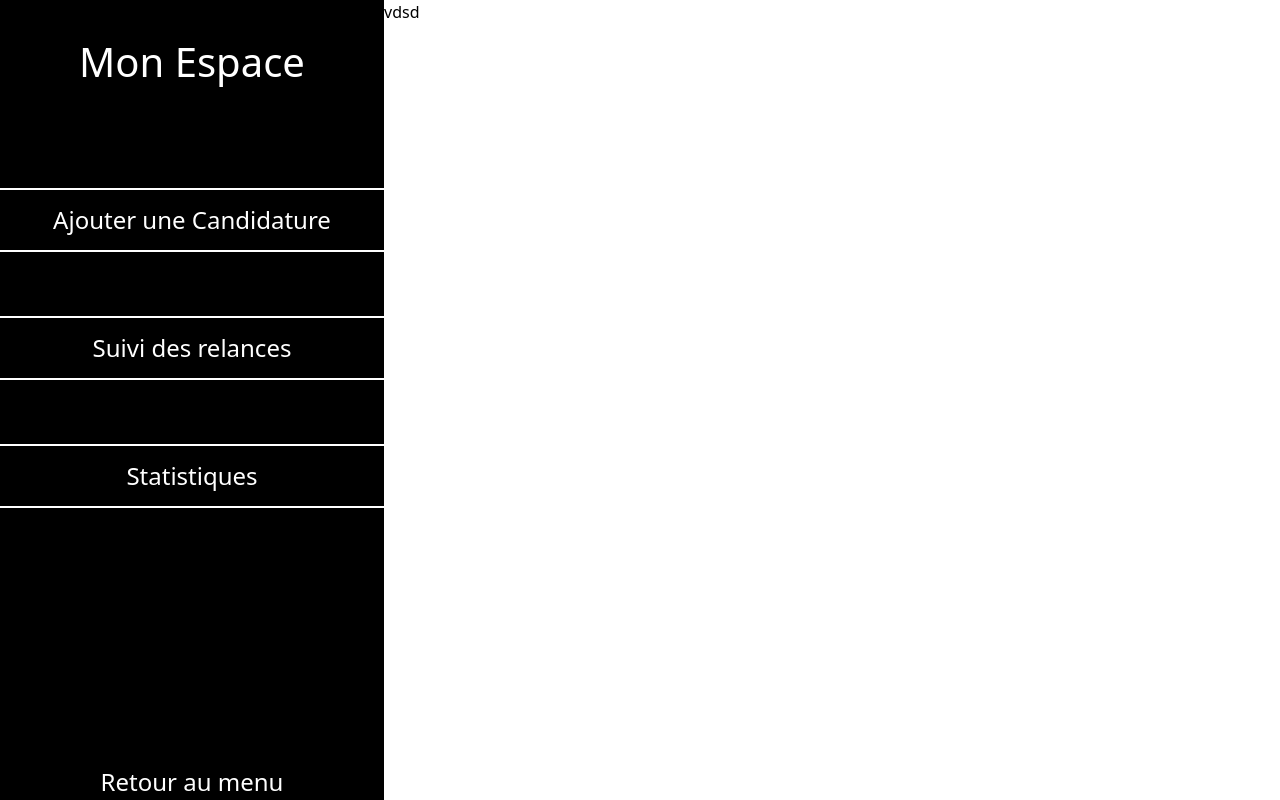
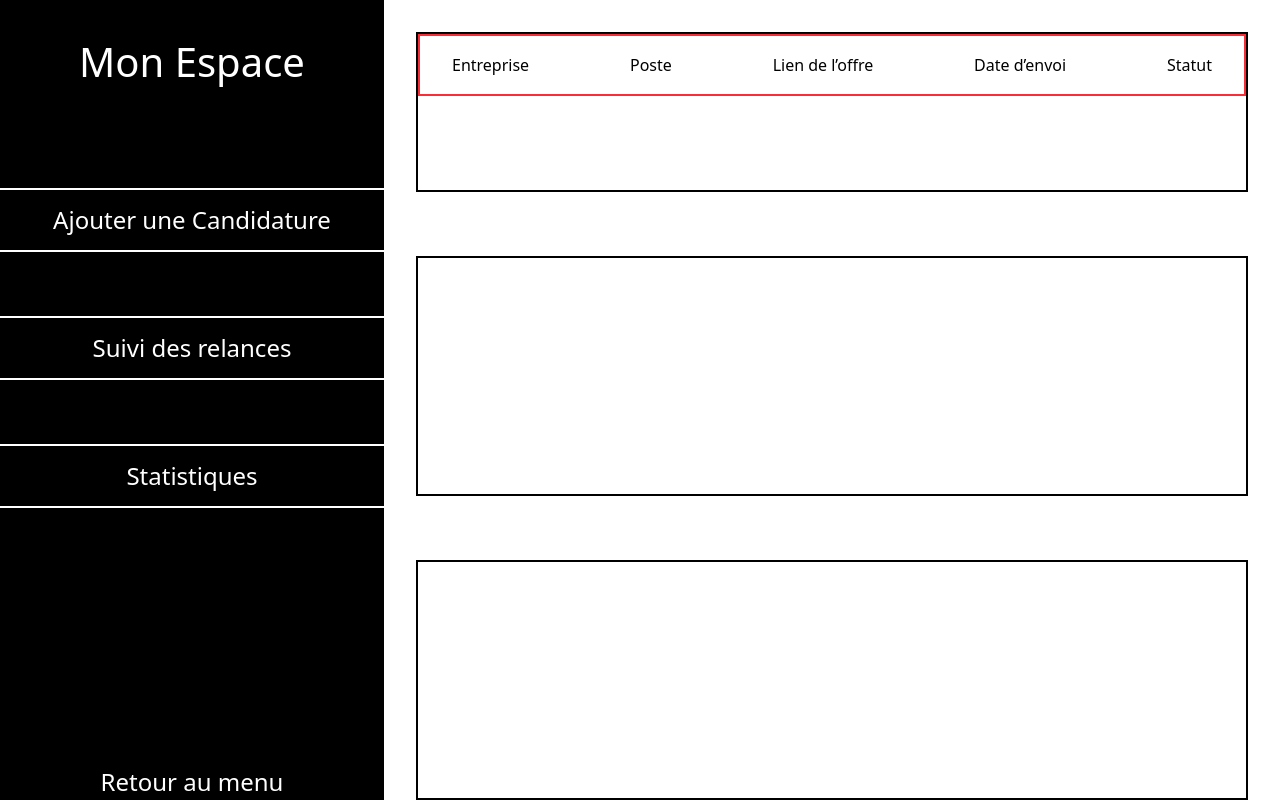
Before and after one commit to Wyll-exe/Suivi-de-candidature, a React (Vite) app in the folder frontend/app/: page / in a window 1280 px wide. Built offline with nearby package versions, Linux system fonts and the light colour scheme.

Commit message:
:art: Ajout style et liaison front et back

```diff
--- a/frontend/app/package.json
+++ b/frontend/app/package.json
@@ -2,6 +2,7 @@
   "name": "suivie-de-candidature",
   "private": true,
   "version": "0.0.0",
+  "proxy": "http://localhost:3000",
   "type": "module",
   "scripts": {
     "dev": "vite",
--- a/frontend/app/src/App.jsx
+++ b/frontend/app/src/App.jsx
@@ -1,5 +1,6 @@
 import CreationCandidature from "./components/CreationCandidature";
 import AffichageCandidature from "./components/AffichageCandidature"
+import Test from "./components/Test"
 import { BrowserRouter, Route, Routes } from 'react-router';
 
 function App() {
@@ -8,6 +9,7 @@ function App() {
       <Routes>
         <Route path='/' element={<AffichageCandidature />} />
         <Route path='/CreationCandidature' element={<CreationCandidature />} />
+        <Route path='/test' element={<Test />} />
       </Routes>
     </BrowserRouter>
   )
--- a/frontend/app/src/components/AffichageCandidature.jsx
+++ b/frontend/app/src/components/AffichageCandidature.jsx
@@ -12,7 +12,7 @@ return (
                     <Link className='text-white text-[1.5rem]' to="/CreationCandidature">Ajouter une Candidature</Link>
                 </div>
                 <div className='border-y-2 border-solid border-white w-[100%] h-[4rem] flex justify-center items-center'>
-                    <h2 className='text-white text-[1.5rem]'>Suivi des relances</h2>
+                    <Link className='text-white text-[1.5rem]' to="/test">Suivi des relances</Link>
                 </div>
                 <div className='border-y-2 border-solid border-white w-[100%] h-[4rem] flex justify-center items-center'>
                     <h2 className='text-white text-[1.5rem]'>Statistiques</h2>
@@ -20,8 +20,28 @@ return (
             </div>
             <Link className='text-white text-[1.5rem] bottom-[0] absolute'>Retour au menu</Link>
         </div>
-        <div className='pl-[24rem] w-screen'>
-            <h2>vdsd</h2>
+        <div className='pl-[26rem] pt-[2rem] pr-[2rem] w-screen overflow-x-hidden'>
+            <div className='flex flex-col gap-[4rem]'>
+                <div className='border-2 border-solid border-black h-[10rem] flex flex-col'>
+                    <div className='border-2 border-solid border-red-500 h-[40%] flex justify-between items-center px-[2rem]'>
+                        <p>Entreprise</p>
+                        <p>Poste</p>
+                        <p>Lien de l’offre</p>
+                        <p>Date d’envoi</p>
+                        <p>Statut</p>
+                    </div>
+                    <div></div>
+                </div>
+                <div className='border-2 border-solid border-black h-[15rem]'>
+
+                </div>
+                <div className='border-2 border-solid border-black h-[15rem]'>
+
+                </div>
+                <div className='border-2 border-solid border-black h-[15rem]'>
+
+                </div>
+            </div>
         </div>
     </div>
 )
--- a/frontend/app/src/components/CreationCandidature.jsx
+++ b/frontend/app/src/components/CreationCandidature.jsx
@@ -20,8 +20,10 @@ return (
             </div>
             <Link className='text-white text-[1.5rem] bottom-[0] absolute' to="/">Retour au Home</Link>
         </div>
-        <div className='pl-[24rem] w-screen'>
-            <h2>vdsd</h2>
+        <div className='pl-[26rem] pt-[10rem] pr-[2rem] w-screen overflow-x-hidden'>
+            <div className='border-2 border-solid border-black h-[100vh]'>
+
+            </div>
         </div>
     </div>
 
--- /dev/null
+++ b/frontend/app/src/components/Test.jsx
@@ -0,0 +1,63 @@
+import '../style.css';
+import { Link } from "react-router";
+import { useEffect, useState } from 'react'
+
+
+
+function Test() {
+
+    const [test, setTest] = useState(null)
+    const [loading, setLoading] = useState(true)
+    const [error, setError] = useState(null)
+
+    async function fetchTest() {
+
+
+
+        setLoading(true)
+        try {
+            const url = "http://localhost:3000/api/v1"
+
+
+            const response = await fetch(url)
+            if (!response.ok) {
+                throw new Error("pas de citation trouvé")
+            }
+
+
+            const data = await response.json()
+            setTest(data)
+        } catch (error) {
+            setError(error)
+            return
+        } finally {
+            setLoading(false)
+        }
+    }
+
+    useEffect(() => {
+        fetchTest()
+    }, [])
+
+
+    return (
+        <div>
+            {console.log(test)}
+        {loading && <p>Loading...</p>}
+        {error && <p>{error.message}</p>}
+    {test?.map(post => (
+        <>
+        <div>
+            <p>{post.society}</p>
+            <p>{post.job}</p>
+            <p>{post.job_link}</p>
+            <p>{post.send_date}</p>
+            <p>{post.status}</p>
+        </div>
+        </>
+    )) }
+        </div>
+    )
+}
+
+export default Test
```
